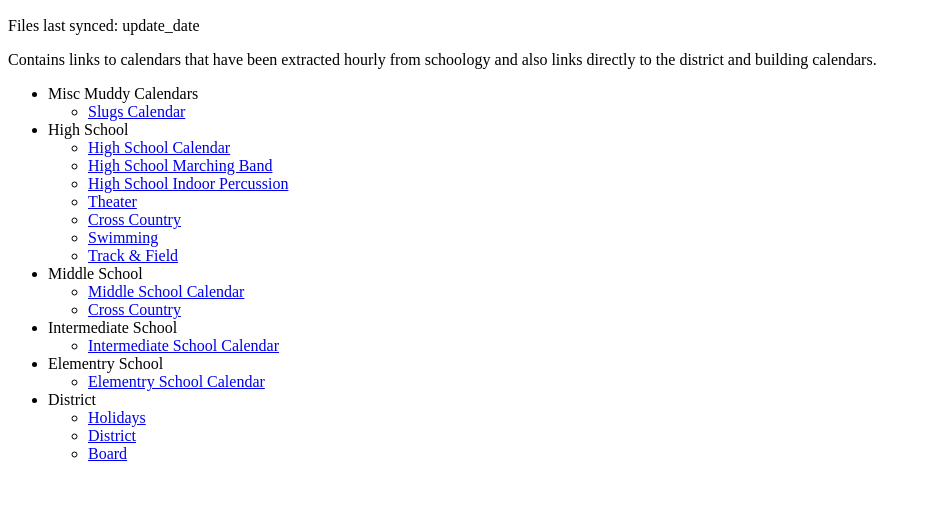
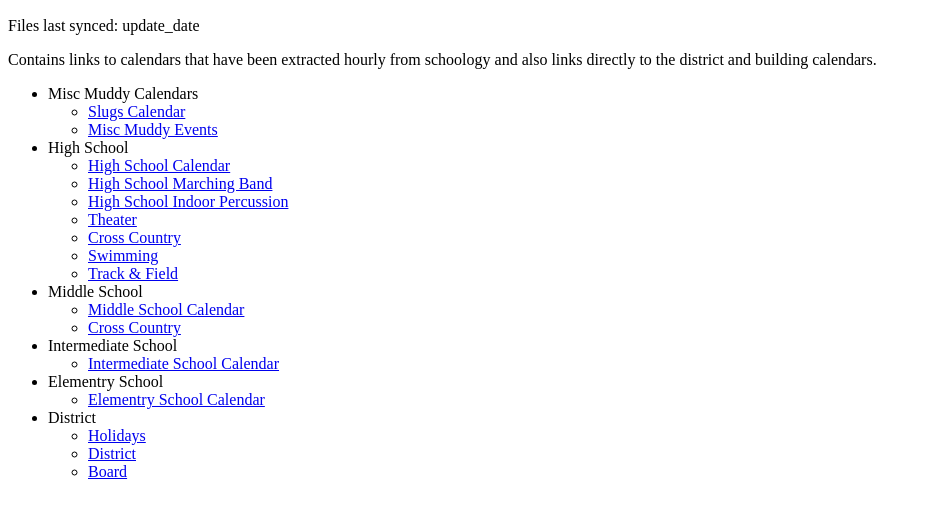
Before and after one commit to bobruddy/ag_calendars, a plain HTML site: page index.html in a window 1280 px wide. Shown: the part 38-556 px from the top of the page, without its empty margins (0-931 px from the left). Drawn offline with Linux system fonts and the light colour scheme.

Commit message:
added mis_muddy.ics

```diff
--- a/index.html
+++ b/index.html
@@ -16,6 +16,7 @@
             <li>Misc Muddy Calendars</li>
                 <ul>
                     <li><a href="https://oaklandsslugs.swimtopia.com/calendar_events.ics">Slugs Calendar</a></li>
+                    <li><a href="misc_muddy.ics">Misc Muddy Events</a></li>
                 </ul>
             <li>High School</li>
                 <ul>
```
Also changed, not shown: 2 other files.
